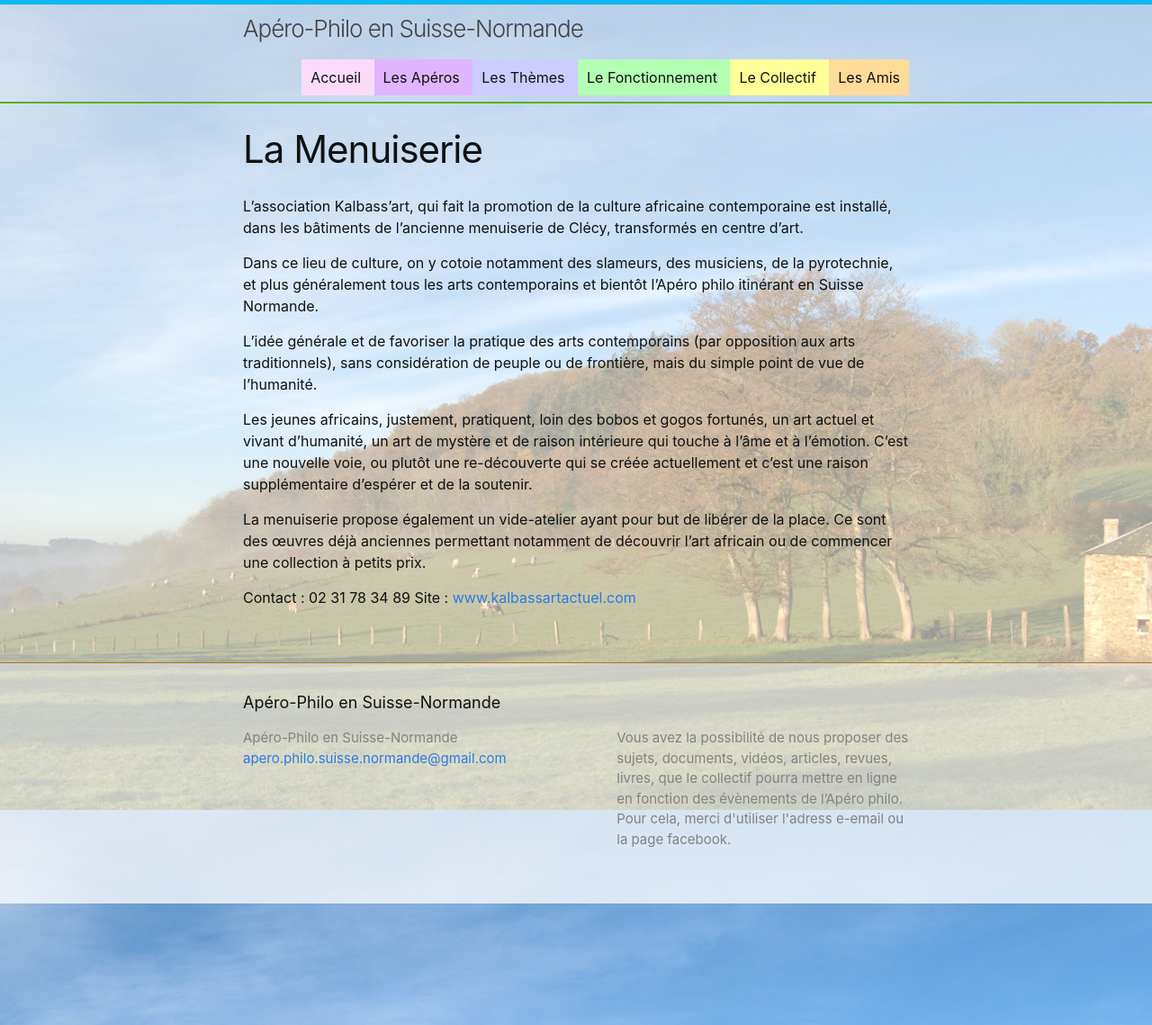
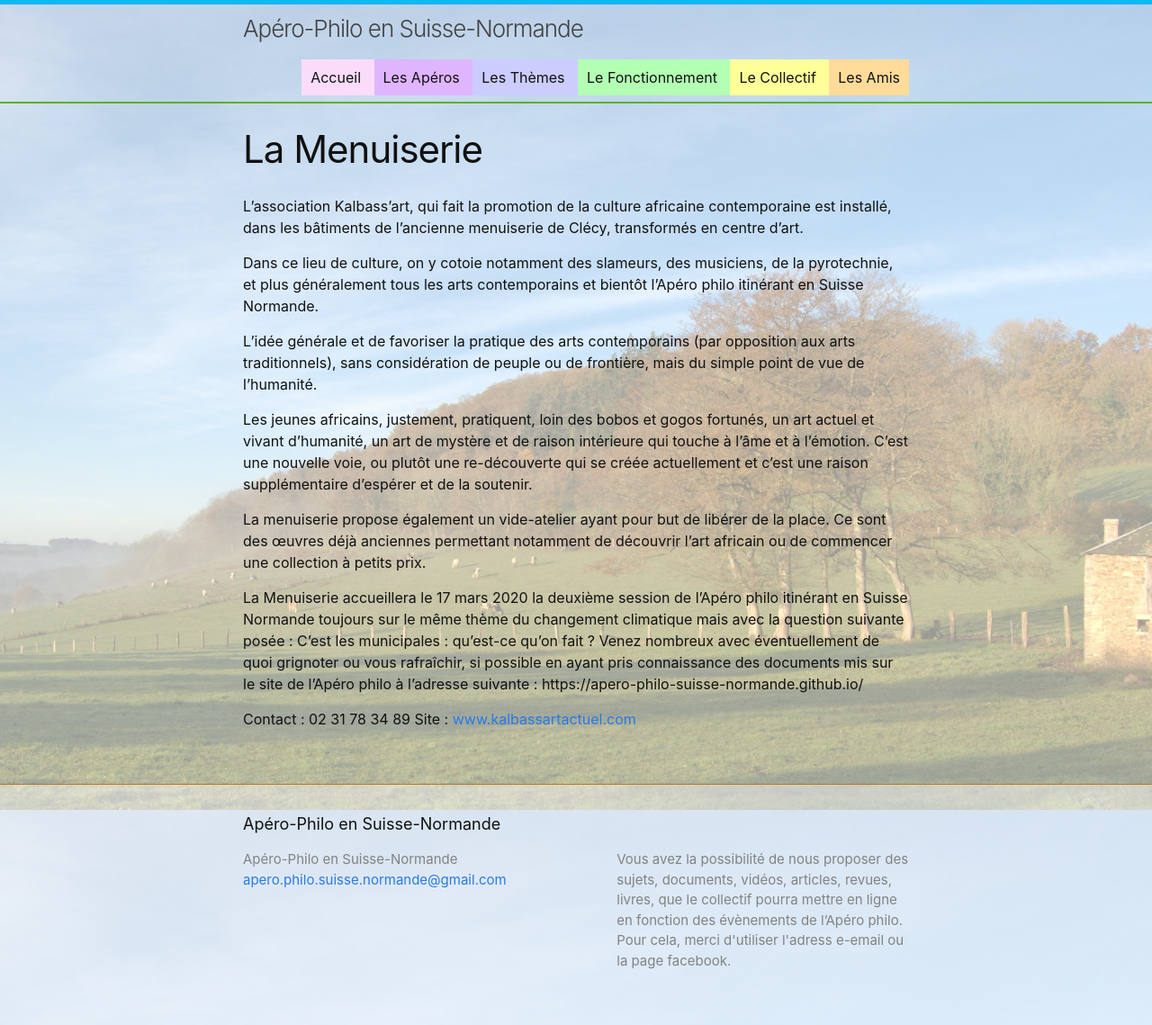
Before and after one commit to aperophilo/apero-philo-suisse-normande.github.io, a Jekyll site: the page built from collections/_friends/02-menuiserie.md, in a window 1280 px wide. Shown: the whole page at 90% size. Built offline with Jekyll 4.4.1, drawn with Linux system fonts in a browser that asks for light colours.

Commit message:
Update 02-menuiserie.md

```diff
--- a/collections/_friends/02-menuiserie.md
+++ b/collections/_friends/02-menuiserie.md
@@ -14,5 +14,7 @@ Les jeunes africains, justement, pratiquent, loin des bobos et gogos fortunés,
 
 La menuiserie propose également un vide-atelier ayant pour but de libérer de la place. Ce sont des œuvres déjà anciennes permettant notamment de découvrir l’art africain ou de commencer une collection à petits prix.
 
+La Menuiserie accueillera le 17 mars 2020 la deuxième session de l'Apéro philo itinérant en Suisse Normande toujours sur le même thème du changement climatique mais avec la question suivante posée : C'est les municipales : qu'est-ce qu'on fait ? Venez nombreux avec éventuellement de quoi grignoter ou vous rafraîchir, si possible en ayant pris connaissance des documents mis sur le site de l'Apéro philo à l'adresse suivante :  https://apero-philo-suisse-normande.github.io/
+
 Contact : 02 31 78 34 89
 Site : [www.kalbassartactuel.com](http://www.kalbassartactuel.com)
```
